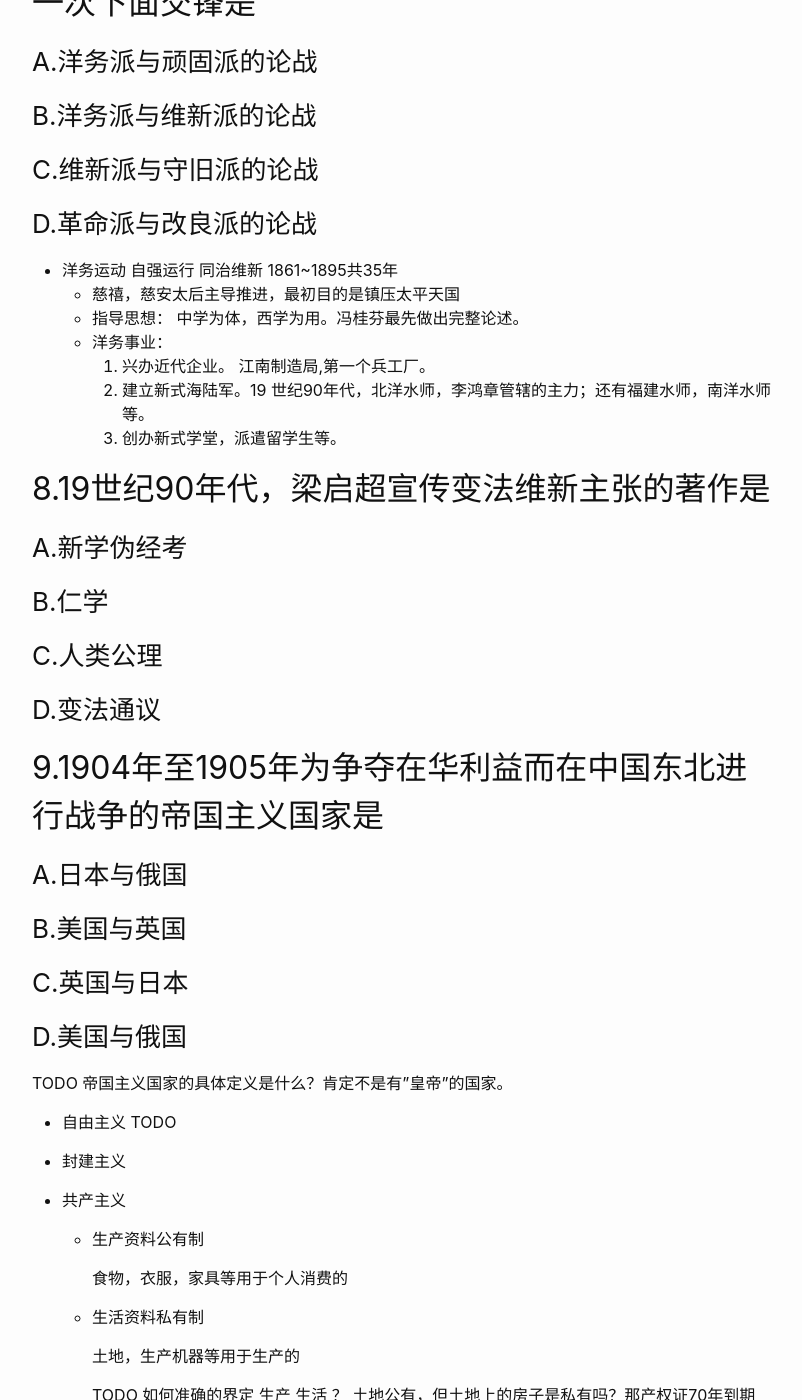
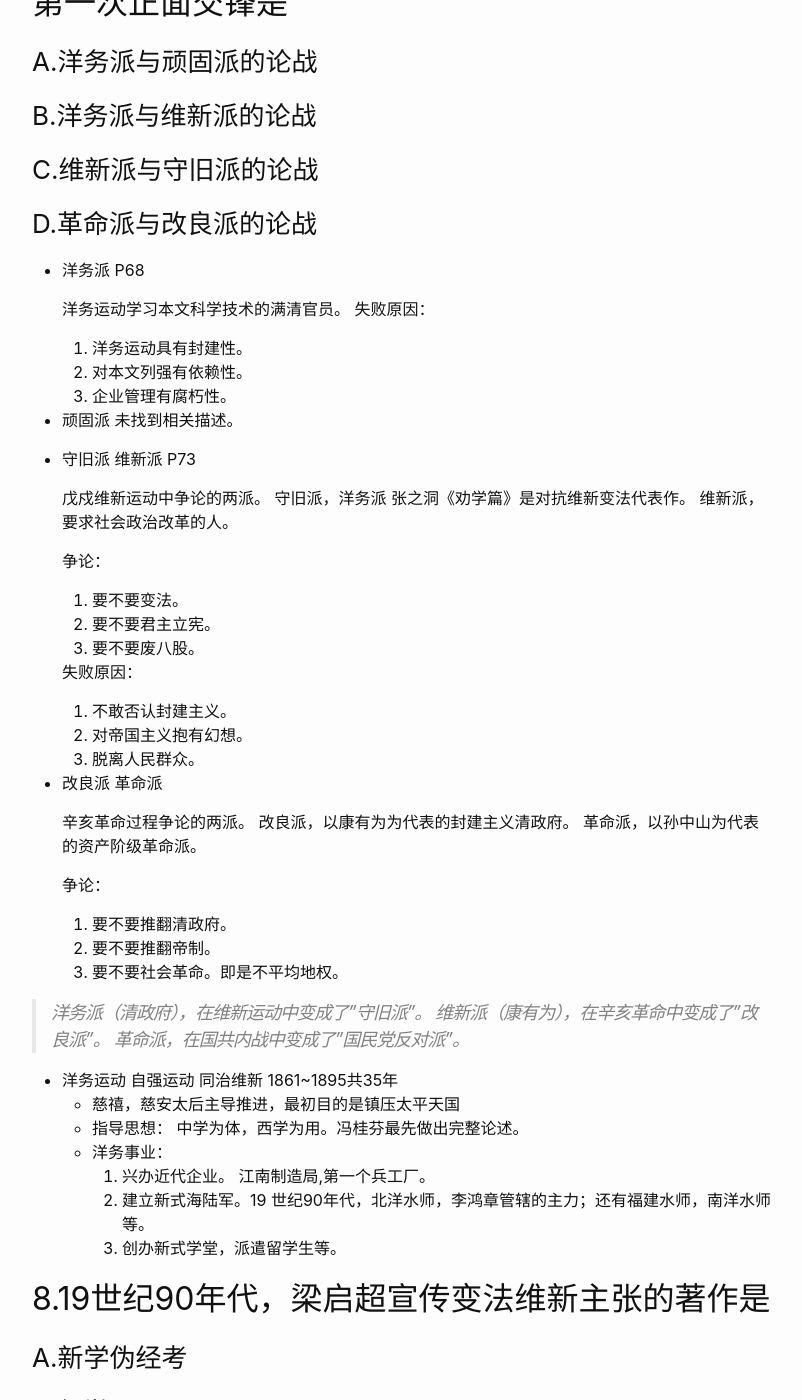
Before and after one commit to wangtiga/wangtiga.github.io, a Jekyll site: the page built from _previews/2020-07-04-3708_2018_10.md, in a window 1280 px wide and 1400 px high, scrolled down 5840 px. Shown: the whole window, without its empty margins (238-1040 px from the left). Built offline with Jekyll 4.4.1, drawn with Linux system fonts in a browser that asks for light colours; some of the changed text lies outside the part shown.

Commit message:
updated from notep

```diff
--- a/_previews/2020-07-04-3708_2018_10.md
+++ b/_previews/2020-07-04-3708_2018_10.md
@@ -70,13 +70,56 @@ tags:   exam
 
 
 
-## 7.在中国控史上，资产阶级思想与封建主义思想的第一次下面交锋是
+## 7.在中国近代史上，资产阶级思想与封建主义思想的第一次正面交锋是
 ### A.洋务派与顽固派的论战
 ### B.洋务派与维新派的论战
 ### C.维新派与守旧派的论战
 ### D.革命派与改良派的论战
 
-- 洋务运动 自强运行 同治维新 1861~1895共35年
+- 洋务派 P68
+
+  洋务运动学习本文科学技术的满清官员。
+  失败原因：
+  1. 洋务运动具有封建性。
+  2. 对本文列强有依赖性。
+  3. 企业管理有腐朽性。
+
+- 顽固派
+  未找到相关描述。
+
+- 守旧派 维新派 P73
+
+  戊戍维新运动中争论的两派。
+  守旧派，洋务派 张之洞《劝学篇》是对抗维新变法代表作。
+  维新派，要求社会政治改革的人。
+
+  争论：
+  1. 要不要变法。
+  2. 要不要君主立宪。
+  3. 要不要废八股。
+
+  失败原因：
+  1. 不敢否认封建主义。
+  2. 对帝国主义抱有幻想。
+  3. 脱离人民群众。
+
+- 改良派 革命派
+
+  辛亥革命过程争论的两派。
+  改良派，以康有为为代表的封建主义清政府。
+  革命派，以孙中山为代表的资产阶级革命派。
+
+  争论：
+  1. 要不要推翻清政府。
+  2. 要不要推翻帝制。
+  3. 要不要社会革命。即是不平均地权。
+
+> 洋务派（清政府），在维新运动中变成了"守旧派"。
+> 维新派（康有为），在辛亥革命中变成了"改良派"。
+> 革命派，在国共内战中变成了"国民党反对派"。
+
+
+- 洋务运动 自强运动 同治维新 1861~1895共35年
   * 慈禧，慈安太后主导推进，最初目的是镇压太平天国
   * 指导思想：
     中学为体，西学为用。冯桂芬最先做出完整论述。
@@ -84,6 +127,7 @@ tags:   exam
     1. 兴办近代企业。 江南制造局,第一个兵工厂。
     2. 建立新式海陆军。19 世纪90年代，北洋水师，李鸿章管辖的主力；还有福建水师，南洋水师等。
     3. 创办新式学堂，派遣留学生等。
+
 
 ## 8.19世纪90年代，梁启超宣传变法维新主张的著作是
 ### A.新学伪经考
```
Also changed, not shown: _previews/exercise.md (+3 -0 lines).
